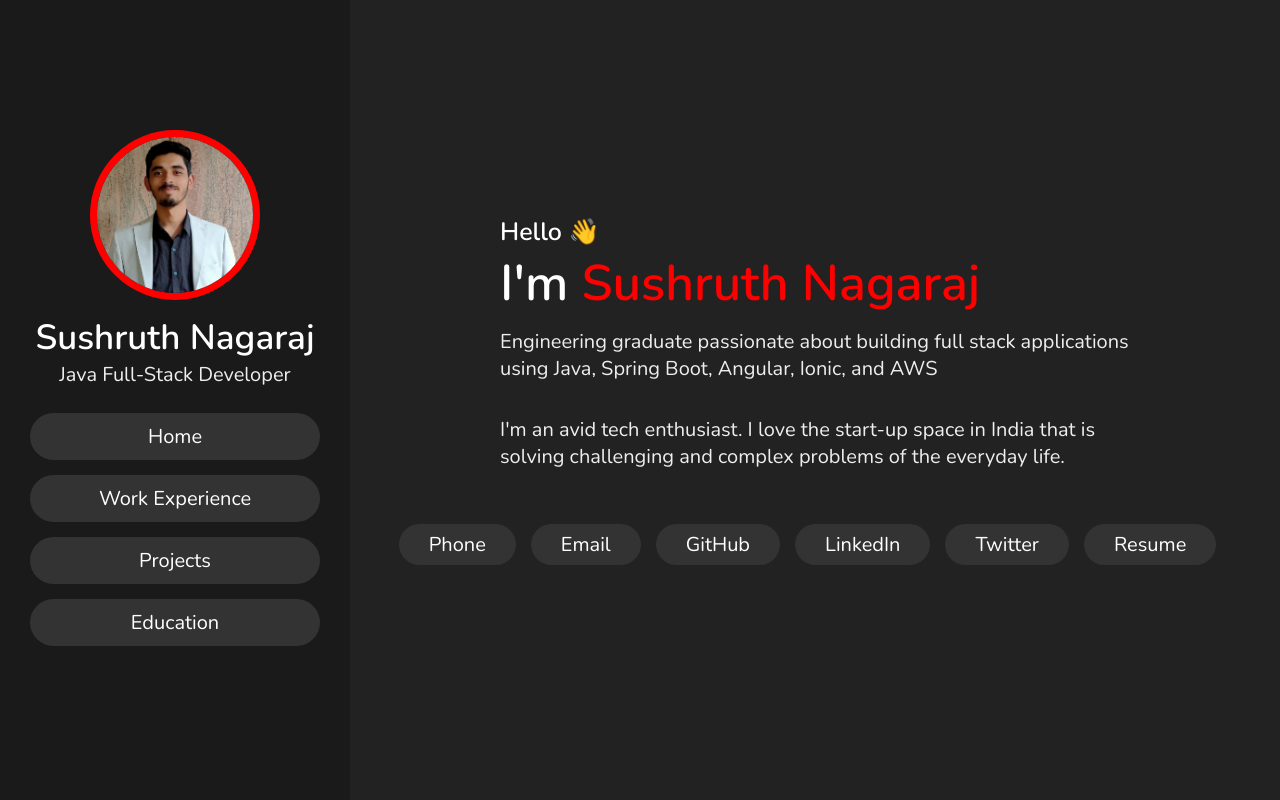
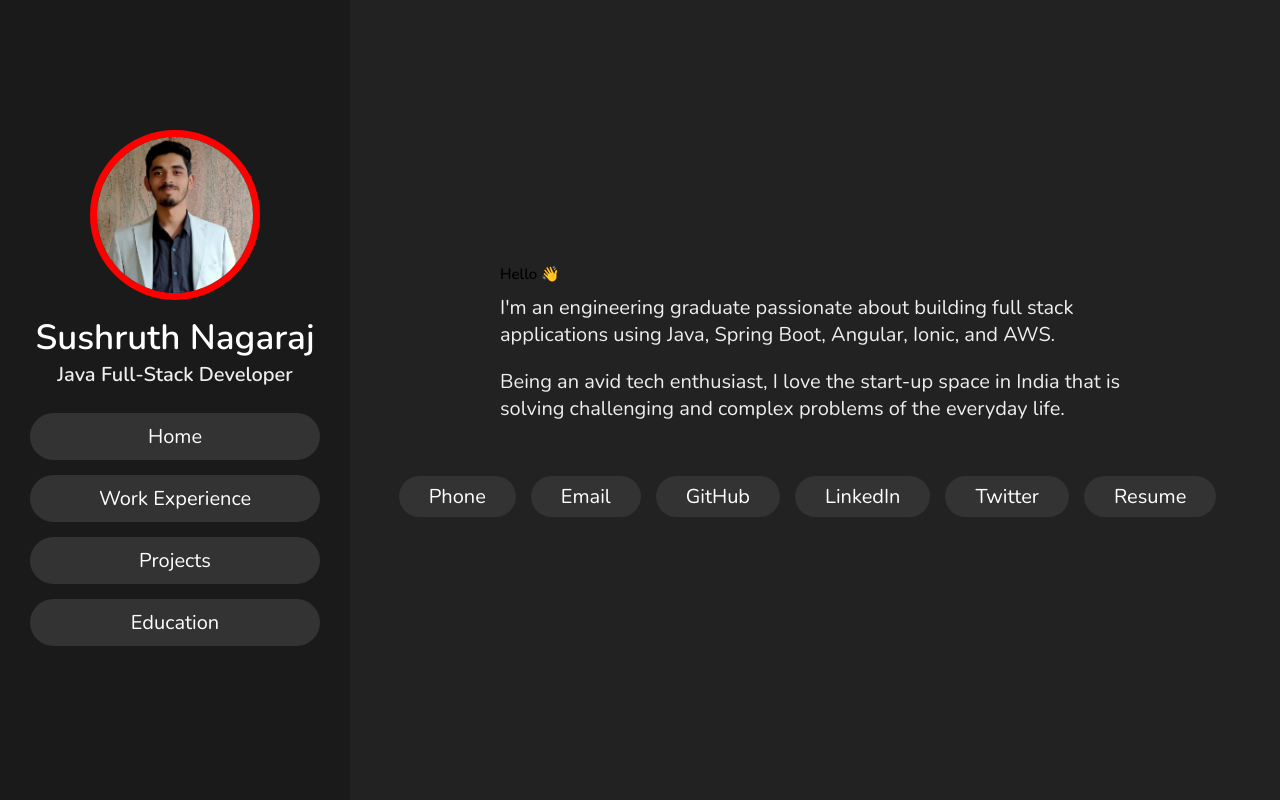
Before and after one commit to sushnag22/sushnag22.github.io, a plain HTML site: page index.html in a window 1280 px wide. Shown: the top 800 px of the page. Drawn offline with nearby package versions, Linux system fonts and the light colour scheme.

Commit message:
Update HTML

```diff
--- a/index.html
+++ b/index.html
@@ -20,7 +20,7 @@
     <div class="user">
         <img src="images/profile-pic.jpg" alt="image">
         <h3 class="name">Sushruth Nagaraj</h3>
-        <p class="position">Java Full-Stack Developer</p>
+        <h3 class="position">Java Full-Stack Developer</h3>
     </div>
 
     <nav class="navbar">
@@ -39,10 +39,8 @@
 <!-- home section -->
 <section class="home" id="home">
 
-    <h3>Hello 👋</h3>
-    <h1>I'm <span>Sushruth Nagaraj</span></h1>
-    <p>Engineering graduate passionate about building full stack applications using Java, Spring Boot, Angular, Ionic, and AWS</p><br>
-    <p>I'm an avid tech enthusiast. I love the start-up space in India that is solving challenging and complex problems of the everyday life.</p><br>
+    <h2>Hello 👋</h2>
+    <p>I'm an engineering graduate passionate about building full stack applications using Java, Spring Boot, Angular, Ionic, and AWS.<p> Being an avid tech enthusiast, I love the start-up space in India that is solving challenging and complex problems of the everyday life.</p><br>
     <div class="links">
         <a href="tel:+917022590924"><button class="btn">Phone</button></a>
         <a href="mailto:sushruthnagaraj2001@gmail.com" target="_blank" rel="noopener noreferrer"><button class="btn">Email</button></a>
```
